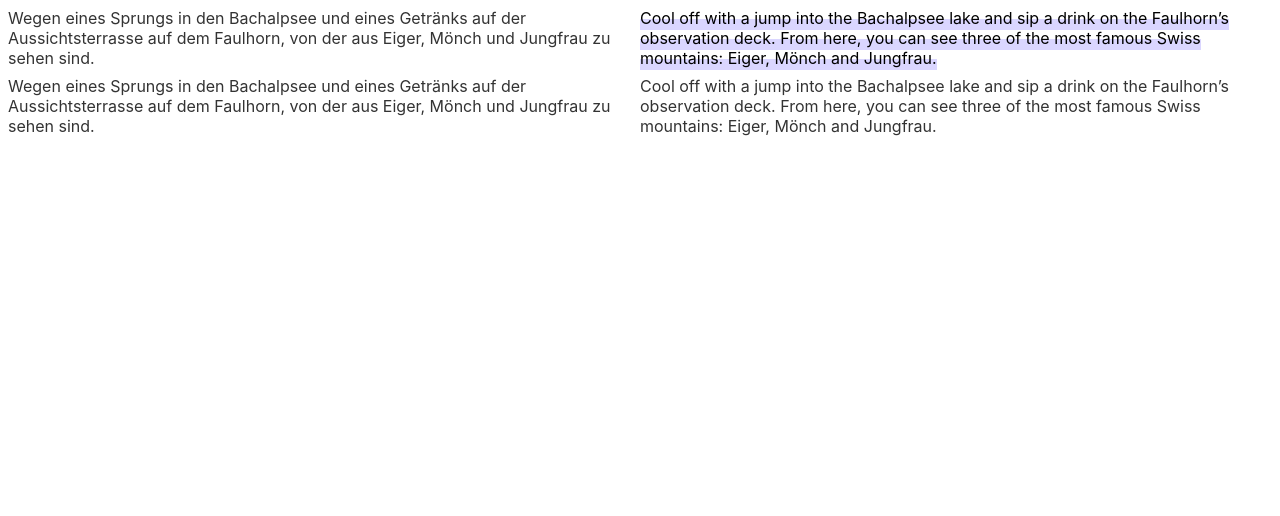
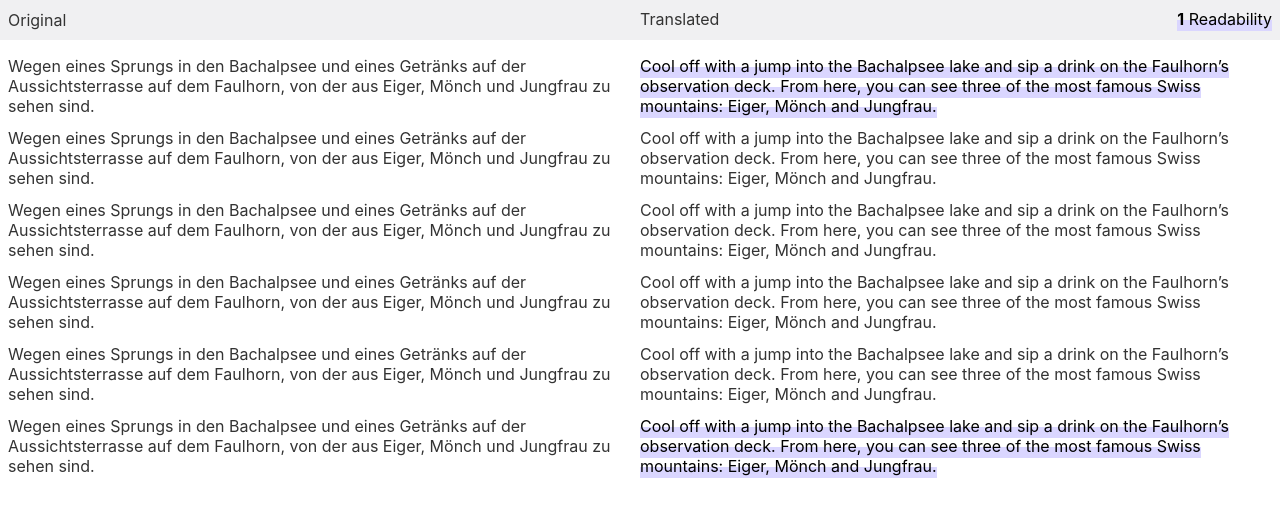
Before and after one commit to manuelroth/lost-in-translation, a Svelte app in the folder client/: page / in a window 1280 px wide. Shown: the top 516 px of the page. Built offline with nearby package versions, Linux system fonts and the light colour scheme.

Commit message:
added header and legend

```diff
--- a/client/public/index.html
+++ b/client/public/index.html
@@ -1,18 +1,24 @@
 <!DOCTYPE html>
 <html lang="en">
-<head>
-	<meta charset='utf-8'>
-	<meta name='viewport' content='width=device-width,initial-scale=1'>
+  <head>
+    <meta charset="utf-8" />
+    <meta name="viewport" content="width=device-width,initial-scale=1" />
 
-	<title>Svelte app</title>
+    <title>Svelte app</title>
 
-	<link rel='icon' type='image/png' href='/favicon.png'>
-	<link rel='stylesheet' href='/global.css'>
-	<link rel='stylesheet' href='/build/bundle.css'>
+    <link rel="icon" type="image/png" href="/favicon.png" />
+    <link rel="stylesheet" href="/global.css" />
+    <link rel="stylesheet" href="/build/bundle.css" />
 
-	<script defer src='/build/bundle.js'></script>
-</head>
+    <script defer src="/build/bundle.js"></script>
 
-<body>
-</body>
+    <style>
+      body {
+        margin: 0;
+        padding: 0;
+      }
+    </style>
+  </head>
+
+  <body></body>
 </html>
--- a/client/src/App.svelte
+++ b/client/src/App.svelte
@@ -1,4 +1,5 @@
 <script>
+  import Header from "./Header.svelte";
   import Row from "./Row.svelte";
   let data = [
     [
@@ -10,6 +11,26 @@
       "Wegen eines Sprungs in den Bachalpsee und eines Getränks auf der Aussichtsterrasse auf dem Faulhorn, von der aus Eiger, Mönch und Jungfrau zu sehen sind.",
       "Cool off with a jump into the Bachalpsee lake and sip a drink on the Faulhorn’s observation deck. From here, you can see three of the most famous Swiss mountains: Eiger, Mönch and Jungfrau.",
       false
+    ],
+    [
+      "Wegen eines Sprungs in den Bachalpsee und eines Getränks auf der Aussichtsterrasse auf dem Faulhorn, von der aus Eiger, Mönch und Jungfrau zu sehen sind.",
+      "Cool off with a jump into the Bachalpsee lake and sip a drink on the Faulhorn’s observation deck. From here, you can see three of the most famous Swiss mountains: Eiger, Mönch and Jungfrau.",
+      false
+    ],
+    [
+      "Wegen eines Sprungs in den Bachalpsee und eines Getränks auf der Aussichtsterrasse auf dem Faulhorn, von der aus Eiger, Mönch und Jungfrau zu sehen sind.",
+      "Cool off with a jump into the Bachalpsee lake and sip a drink on the Faulhorn’s observation deck. From here, you can see three of the most famous Swiss mountains: Eiger, Mönch and Jungfrau.",
+      false
+    ],
+    [
+      "Wegen eines Sprungs in den Bachalpsee und eines Getränks auf der Aussichtsterrasse auf dem Faulhorn, von der aus Eiger, Mönch und Jungfrau zu sehen sind.",
+      "Cool off with a jump into the Bachalpsee lake and sip a drink on the Faulhorn’s observation deck. From here, you can see three of the most famous Swiss mountains: Eiger, Mönch and Jungfrau.",
+      false
+    ],
+    [
+      "Wegen eines Sprungs in den Bachalpsee und eines Getränks auf der Aussichtsterrasse auf dem Faulhorn, von der aus Eiger, Mönch und Jungfrau zu sehen sind.",
+      "Cool off with a jump into the Bachalpsee lake and sip a drink on the Faulhorn’s observation deck. From here, you can see three of the most famous Swiss mountains: Eiger, Mönch and Jungfrau.",
+      true
     ]
   ];
 
@@ -27,6 +48,7 @@
 </style>
 
 <main>
+  <Header {data} />
   {#each rows as row}
     <Row data={row} />
   {/each}
--- /dev/null
+++ b/client/src/Header.svelte
@@ -0,0 +1,28 @@
+<script>
+  import Legend from "./Legend.svelte";
+  export let data;
+</script>
+
+<style>
+  .header {
+    display: flex;
+    flex-direction: row;
+    align-items: center;
+    position: sticky;
+    background-color: #f0f0f2;
+    top: 0;
+    height: 40px;
+    padding: 0 8px;
+    margin-bottom: 16px;
+  }
+</style>
+
+<div class="header">
+  <div style="width: 50%">Original</div>
+  <div
+    style="width: 50%; display: flex; flex-direction: row; justify-content:
+    space-between;">
+    <div>Translated</div>
+    <Legend {data} />
+  </div>
+</div>
--- /dev/null
+++ b/client/src/Legend.svelte
@@ -0,0 +1,17 @@
+<script>
+  export let data;
+</script>
+
+<style>
+  .highlighted {
+    color: black;
+    text-decoration: none;
+    border-bottom: 2px solid #dad6ff;
+    box-shadow: 0 -9px #dad6ff inset;
+  }
+</style>
+
+<div class="highlighted">
+  <span style="font-weight: bold;">{data.readability | 1}</span>
+  Readability
+</div>
--- a/client/src/Row.svelte
+++ b/client/src/Row.svelte
@@ -6,7 +6,8 @@
   .row {
     display: flex;
     flex-direction: row;
-    margin-bottom: 8px;
+    margin-bottom: 12px;
+    padding: 0 8px;
   }
 
   .left,
```
